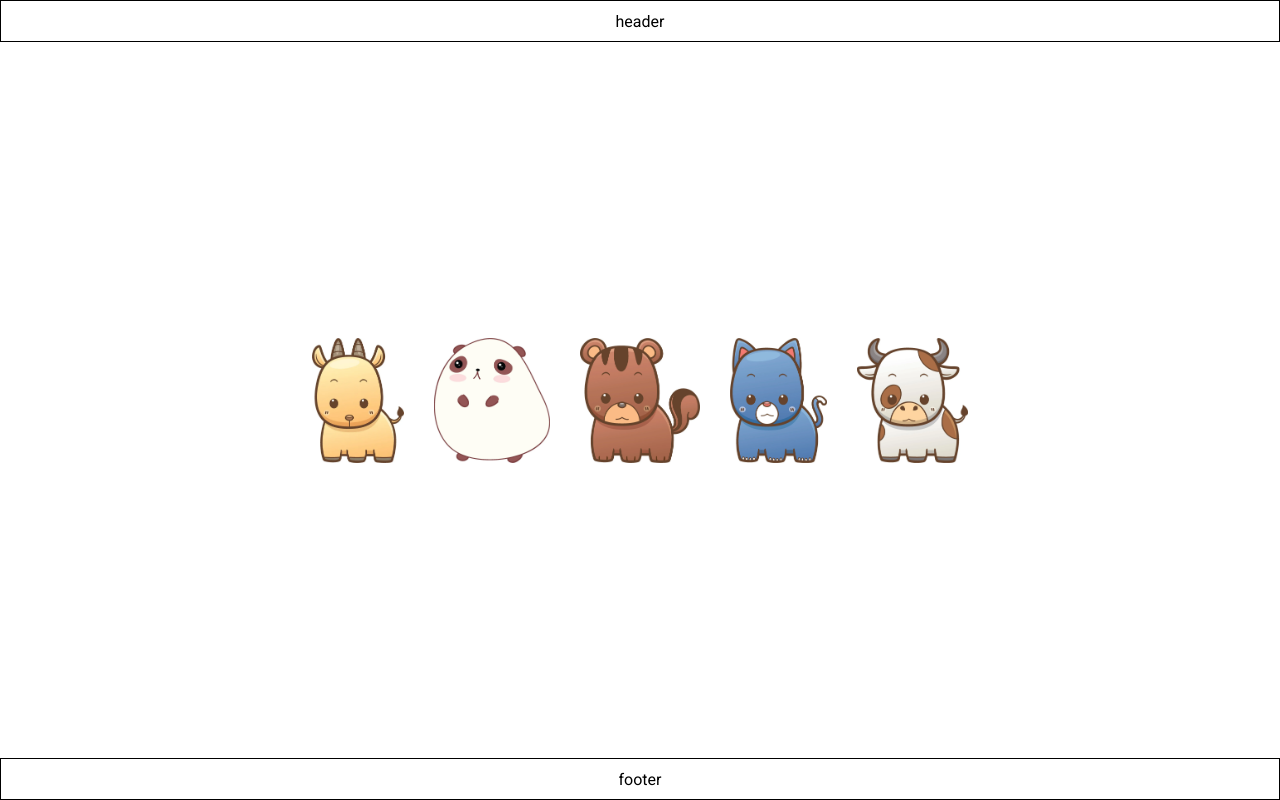
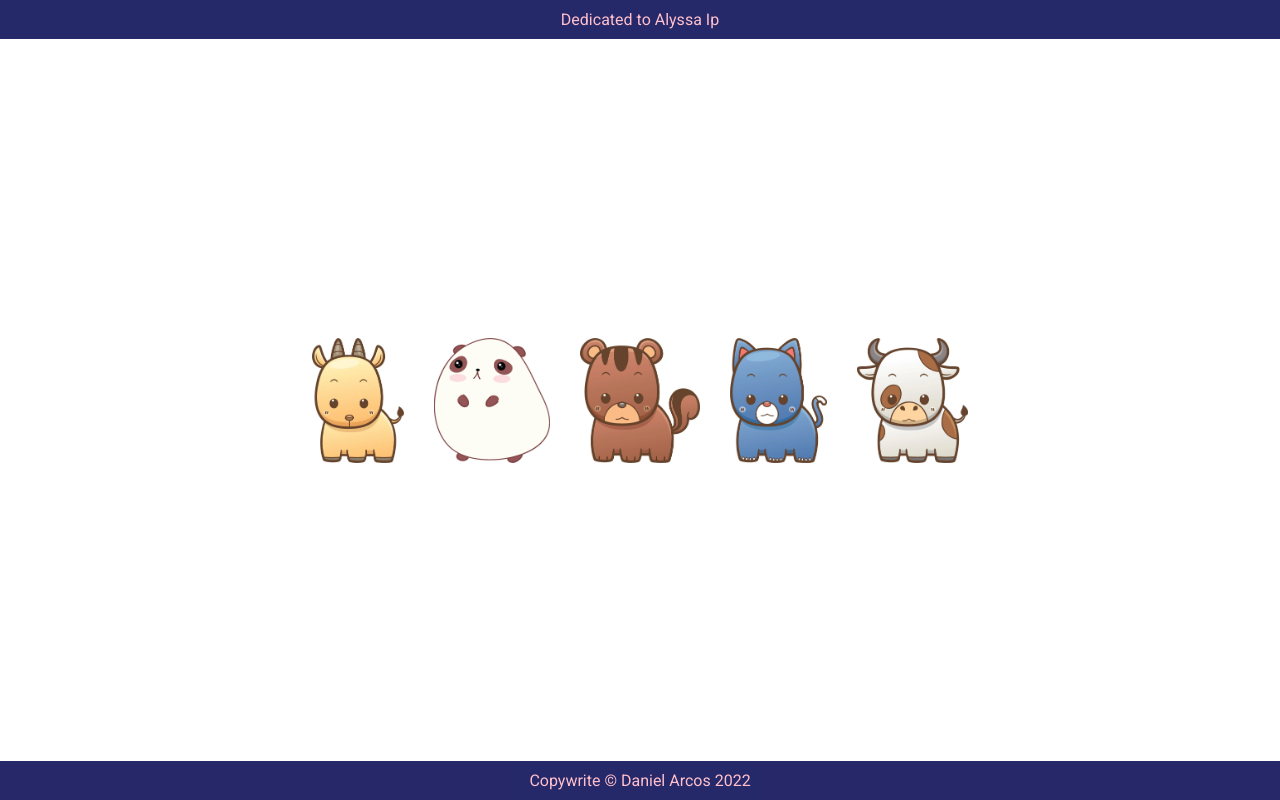
Before and after one commit to DanArcos/suppliesV2, a plain HTML site: page index.html in a window 1280 px wide. Drawn offline with Linux system fonts and the light colour scheme.

Commit message:
Home Page - Added additional styling to the headers and footers

```diff
--- a/index.html
+++ b/index.html
@@ -13,9 +13,9 @@
 <body>
 
     <div id="container">
-        <div class='header'>header</div>
+        <div class='header'>Dedicated to Alyssa Ip</div>
         <div class='artboard'></div>
-        <div class='footer'>footer</div>
+        <div class='footer'>Copywrite © Daniel Arcos 2022</div>
     </div>
 
 </body>
--- a/style.css
+++ b/style.css
@@ -22,9 +22,10 @@ body{
     display: flex;
     justify-content: center;
     align-items: center;
-    border: 1px solid black;
-    height:40px;
-
+    /* border: 1px solid black; */
+    padding: 10px 0px;
+    background-color: rgba(3, 6, 82, 0.864);
+    color: pink
 }
 
 .artboard {
@@ -49,6 +50,8 @@ body{
     display: flex;
     justify-content: center;
     align-items: center;
-    height:40px;
-    border: 1px solid black;
+    /* border: 1px solid black; */
+    padding: 10px 0px;
+    background-color: rgba(3, 6, 82, 0.864);
+    color: pink
 }
```
